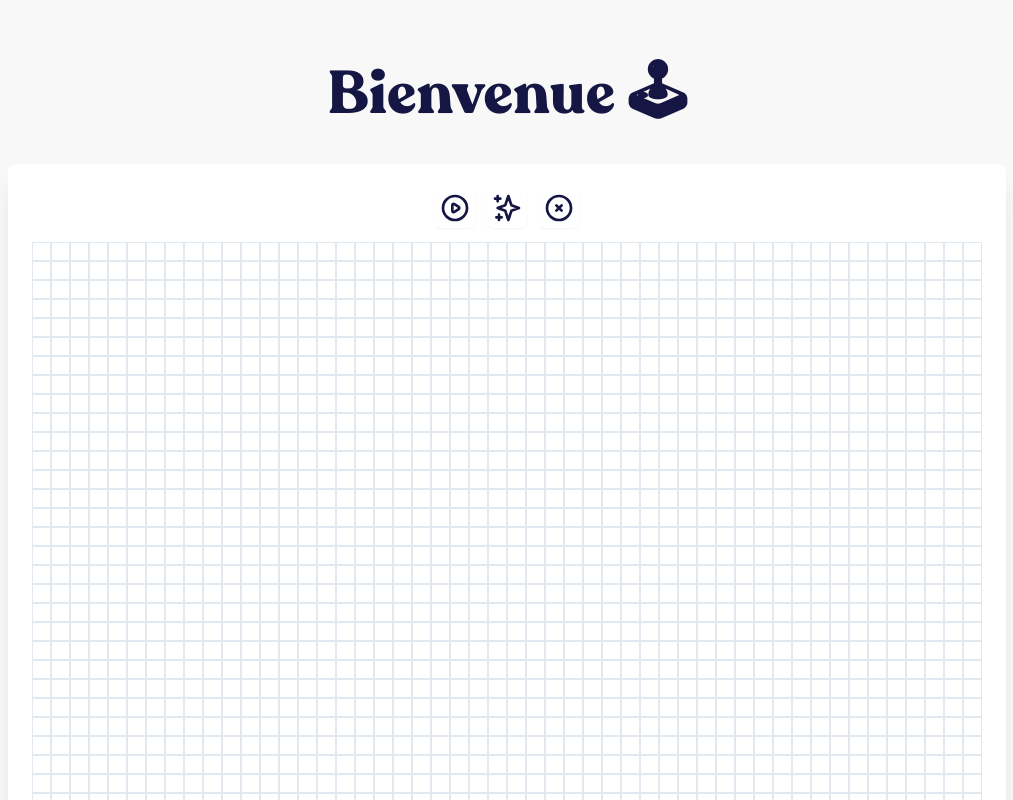
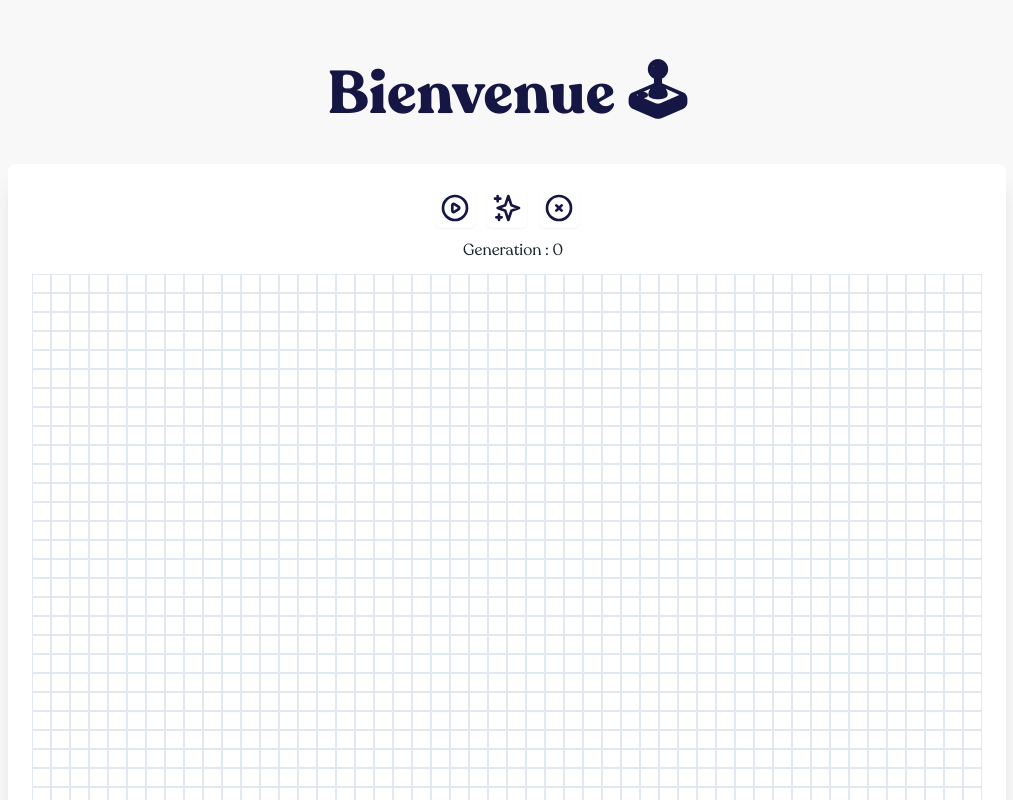
Before and after one commit to bcassiers/gameoflife, a Next.js app: page / in a window 1280 px wide. Shown: the top 800 px of the page, without its empty margins (133-1146 px from the left). Built offline with nearby package versions, Linux system fonts and the light colour scheme.

Commit message:
feat: added generation counter

```diff
--- a/pages/index.tsx
+++ b/pages/index.tsx
@@ -1,15 +1,13 @@
 import Head from "next/head";
 import React, { useCallback, useEffect, useRef, useState } from "react";
-import { useForm } from "react-hook-form";
 import { MoonIcon, PauseIcon, PlayIcon, SparklesIcon, SunIcon, XCircleIcon } from "@heroicons/react/outline";
 import _ from "lodash";
-import { useToast } from "@chakra-ui/react";
 import produce from "immer";
 
 export default function App(): JSX.Element {
   const [numCols, setNumCols] = useState(50);
   const [numRows, setNumRows] = useState(50);
-
+  const [generationCounter, setGenerationCounter] = useState(0);
   const emptyGrid = () => {
     return new Array(numRows).fill(new Array(numCols).fill(0));
   };
@@ -40,13 +38,15 @@ export default function App(): JSX.Element {
   ];
 
   const runningRef = useRef(running);
+  const counterRef = useRef(generationCounter);
   runningRef.current = running;
+  counterRef.current = generationCounter;
 
   const updateGrid = useCallback(() => {
     if (!runningRef.current) {
       return;
     }
-
+    setGenerationCounter(counterRef.current + 1);
     setGrid((grid) => {
       return produce(grid, (gridCopy) => {
         for (let i = 0; i < numRows; i++) {
@@ -114,6 +114,7 @@ export default function App(): JSX.Element {
                 onClick={() => {
                   setRunning(false);
                   randomGrid(0.15);
+                  setGenerationCounter(0);
                 }}
                 className="mx-auto p-1 text-xl shadow-sm rounded-md font-bold font-recoleta hover:bg-gray-200 text-embie-blue dark:bg-embie-blue dark:text-white bg-opacity-90 hover:bg-opacity-100 focus:outline-none focus:ring-0"
               >
@@ -123,11 +124,13 @@ export default function App(): JSX.Element {
                 onClick={() => {
                   setRunning(false);
                   setGrid(emptyGrid());
+                  setGenerationCounter(0);
                 }}
                 className="mx-auto p-1 text-xl shadow-sm rounded-md font-bold font-recoleta hover:bg-gray-200 text-embie-blue dark:bg-embie-blue dark:text-white bg-opacity-90 hover:bg-opacity-100 focus:outline-none focus:ring-0"
               >
                 <XCircleIcon className="w-8 h-8" />
               </button>
+              <p className="font-recoleta my-2">{`Generation : ${generationCounter}`}</p>
             </div>
             <div
               style={{
```
